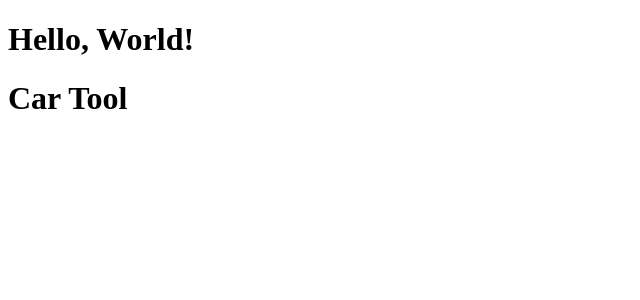
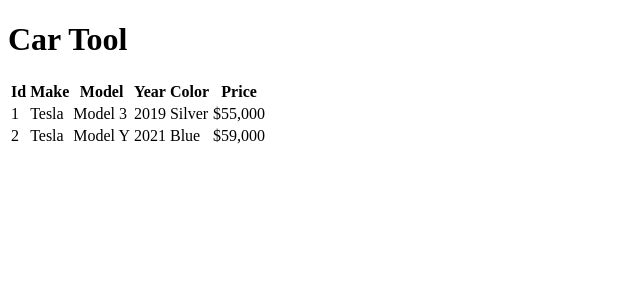
Before and after one commit to BradleyAllanDavis/FrontendBootcamp, a JavaScript app: page / in a window 1280 px wide. Shown: the top 300 px of the page, without its empty margins (0-640 px from the left). Built offline with nearby package versions, Linux system fonts and the light colour scheme.

Commit message:
Exercise 2

```diff
--- a/src/components/CarTool.js
+++ b/src/components/CarTool.js
@@ -4,6 +4,32 @@
       <header>
         <h1>Car Tool</h1>
       </header>
+      <table>
+        <tr>
+          <th>Id</th>
+          <th>Make</th>
+          <th>Model</th>
+          <th>Year</th>
+          <th>Color</th>
+          <th>Price</th>
+        </tr>
+        <tr>
+          <td>1</td>
+          <td>Tesla</td>
+          <td>Model 3</td>
+          <td>2019</td>
+          <td>Silver</td>
+          <td>$55,000</td>
+        </tr>
+        <tr>
+          <td>2</td>
+          <td>Tesla</td>
+          <td>Model Y</td>
+          <td>2021</td>
+          <td>Blue</td>
+          <td>$59,000</td>
+        </tr>
+      </table>
     </>
   );
 };
--- /dev/null
+++ b/src/components/ColorTool.js
@@ -0,0 +1,17 @@
+export const ColorTool = () => {
+  return (
+    <>
+      <header>
+        <h1>Color Tool</h1>
+      </header>
+      <ul>
+        <li>blue</li>
+        <li>red</li>
+        <li>black</li>
+        <li>purple</li>
+        <li>white</li>
+        <li>green</li>
+      </ul>
+    </>
+  );
+};
--- a/src/index.js
+++ b/src/index.js
@@ -2,10 +2,10 @@
 
 import { HelloWorld } from './components/HelloWorld';
 import { CarTool } from './components/CarTool';
+import { ColorTool } from "./components/ColorTool";
 
 render(
 <>
-  <HelloWorld />
   <CarTool />
 </>,
 document.querySelector('#root'));
```
